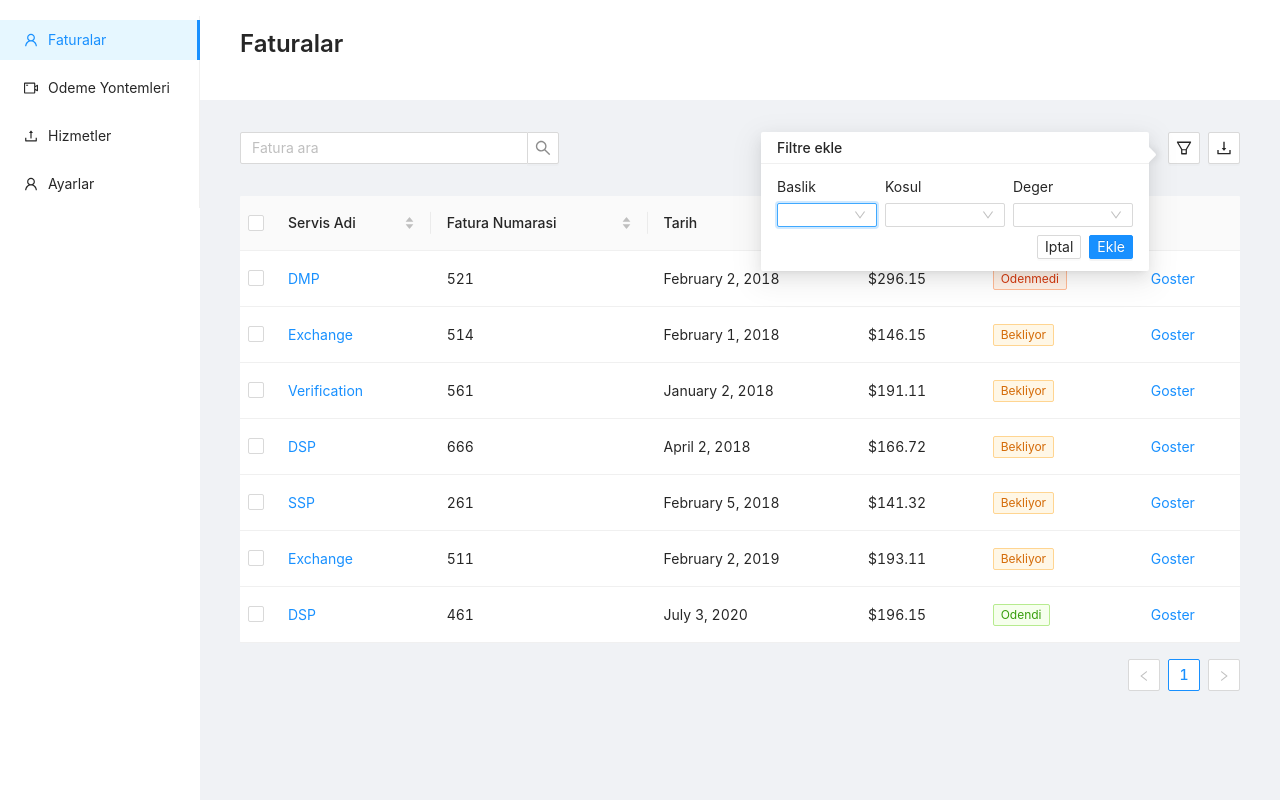
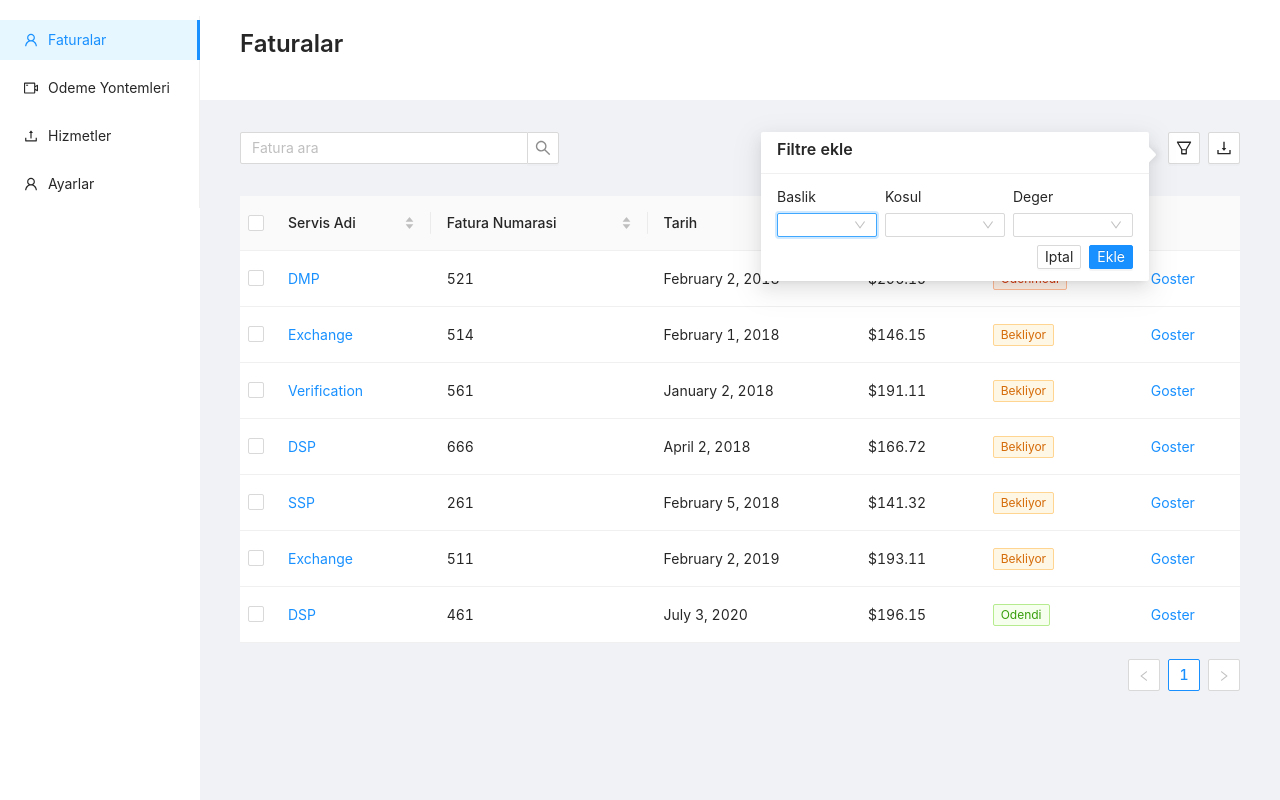
Before and after one commit to dereakif/invoice-dashboard, a React (Create React App) app: page / in a window 1280 px wide. Both pictures are taken after a click on the element 1204 px from the left and 148 px from the top of the page. Built offline with nearby package versions, Linux system fonts and the light colour scheme.

Commit message:
fix: popover title

```diff
--- a/src/components/TableContainer/index.tsx
+++ b/src/components/TableContainer/index.tsx
@@ -1,5 +1,15 @@
 import { DownloadOutlined, FilterOutlined } from "@ant-design/icons";
-import { Button, Col, Input, Popover, Row, Space, Table, Tag } from "antd";
+import {
+  Button,
+  Col,
+  Input,
+  Popover,
+  Row,
+  Space,
+  Table,
+  Tag,
+  Typography,
+} from "antd";
 import { useEffect, useState } from "react";
 import { columns, initialRows, initialTag } from "../../constants";
 import { RowT, TagT } from "../../interfaces/filter.interfaces";
@@ -12,6 +22,7 @@ import {
 import Filter from "../Filter";
 import { Query } from "../../utils/query";
 
+const { Title } = Typography;
 const { Search } = Input;
 
 const TableContainer = () => {
@@ -69,7 +80,7 @@ const TableContainer = () => {
                   setVisible={setVisible}
                 />
               }
-              title="Filtre ekle"
+              title={() => <Title level={5}>Filtre ekle</Title>}
               placement="leftTop"
               trigger="click"
               visible={visible}
```
